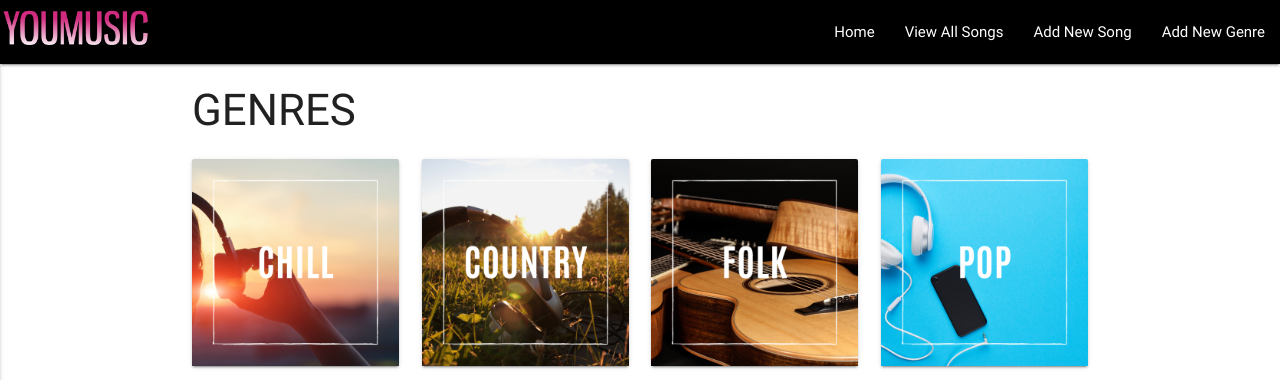
After one commit to aleesang/milestone-project-three, a Flask app: page /home in a window 1280 px wide. The commit adds this page. Shown: the top 380 px of the page. Run offline with Flask 2, Linux system fonts and the light colour scheme; some libraries are stand-ins or nearby versions.

Commit message:
updated all temolates

```diff
--- a/app.py
+++ b/app.py
@@ -11,22 +11,21 @@ mongo = PyMongo(app)
 
 
 @app.route('/')
-@app.route('/get_genres')
-def get_genres():
-    return render_template('genres.html')
+@app.route('/home')
+def home():
+    return render_template('home.html')
 
 
-@app.route('/get_country')
-def get_country():
-    return render_template('country.html',
-                           country=mongo.db.genre.find({"genre_name":"Country"}))
+@app.route('/all_genres')
+def all_genres():
+    return render_template('allgenres.html', genres=mongo.db.genre.find())
 
 
 @app.route('/insert_genre', methods=['POST'])
 def insert_genre():
     genre_doc = {'genre_name': request.form.get('genre_name')}
     mongo.db.genre.insert_one(genre_doc)
-    return redirect(url_for('get_genres'))
+    return redirect(url_for('home'))
 
 
 @app.route('/add_genre')
@@ -46,13 +45,19 @@ def update_genre(genre_id):
         {'_id': ObjectId(genre_id)},
         {'genre_name': request.form.get('genre_name'),
         'genre_image':request.form.get('genre_image'),})
-    return redirect(url_for('get_genres'))
+    return redirect(url_for('home'))
 
 
 @app.route('/delete_genre/<genre_id>')
 def delete_genre(genre_id):
     mongo.db.genre.remove({'_id': ObjectId(genre_id)})
-    return redirect(url_for('get_genres'))
+    return redirect(url_for('home'))
+
+
+@app.route('/get_country')
+def get_country():
+    return render_template('country.html',
+                           country=mongo.db.genre.find({"genre_name":"Country"}))
 
 
 @app.route('/get_songs')
--- a/templates/base.html
+++ b/templates/base.html
@@ -14,16 +14,16 @@
   <div class="navbar-fixed">
         <nav>
             <div class="nav-wrapper">
-                <a href="{{url_for('get_genres')}}" class="brand-logo"><img src="static/images/YouMusicLogo.png" height="60" alt=""></a>
+                <a href="{{url_for('home')}}" class="brand-logo"><img src="static/images/YouMusicLogo.png" height="60" alt=""></a>
                 <a href="#" data-activates="mobile-demo" class="button-collapse"><i class="material-icons">menu</i></a>
                 <ul id="nav-mobile" class="right hide-on-med-and-down">
-                    <li><a href="{{url_for('get_genres')}}">Home</a></li>
+                    <li><a href="{{url_for('home')}}">Home</a></li>
                     <li><a href="{{url_for('get_songs')}}">View All Songs</a></li>
                     <li><a href="{{url_for('add_song')}}">Add New Song</a></li>
                     <li><a href="{{url_for('add_genre')}}">Add New Genre</a></li>
                 </ul>
                 <ul class="side-nav" id="mobile-demo">
-                    <li><a href="{{url_for('get_genres')}}">Home</a></li>
+                    <li><a href="{{url_for('home')}}">Home</a></li>
                     <li><a href="{{url_for('get_songs')}}">View All Songs</a></li>
                     <li><a href="{{url_for('add_song')}}">Add New Song</a></li>
                     <li><a href="{{url_for('add_genre')}}">Add New Genre</a></li>
--- a/templates/editgenre.html
+++ b/templates/editgenre.html
@@ -21,7 +21,7 @@
             <button class="btn waves-effect waves-light" type="submit" name="action">Save Changes
                 <i class="material-icons right">playlist_add</i>
              </button>
-            <a href="{{ url_for('get_genres') }}" class="waves-effect waves-light btn grey">
+            <a href="{{ url_for('home') }}" class="waves-effect waves-light btn grey">
                 <i class="material-icons right">cancel</i>Cancel
             </a>
         </div>
--- /dev/null
+++ b/templates/home.html
@@ -0,0 +1,70 @@
+{% extends 'base.html'%} {% block content %}
+
+<div class="col s12">
+    <h3 class="h-style">Genres</h3>
+</div>
+
+
+<div class="row">
+    <div class="col s3">
+      <div class="card">
+        <div class="card-image">
+         <img src="/static/images/Chill.png">
+        </div>
+      </div>
+    </div>
+     <div class="col s3">
+      <div class="card">
+        <div class="card-image">
+           <a href="{{url_for('get_country')}}"><img src="/static/images/Country.png"></a>
+        </div>
+      </div>
+    </div>
+    <div class="col s3">
+      <div class="card">
+        <div class="card-image">
+          <img src="/static/images/Folk.png">
+        </div>
+      </div>
+    </div>
+    <div class="col s3">
+      <div class="card">
+        <div class="card-image">
+          <img src="/static/images/Pop.png">
+        </div>
+      </div>
+    </div>
+</div>
+<div class="row">
+    <div class="col s3">
+      <div class="card">
+        <div class="card-image">
+          <img src="/static/images/Rock.png">
+        </div>
+      </div>
+    </div>
+     <div class="col s3">
+      <div class="card">
+        <div class="card-image">
+          <img src="/static/images/Reggae.png">
+        </div>
+      </div>
+    </div>
+    <div class="col s3">
+      <div class="card">
+        <div class="card-image">
+          <img src="/static/images/Urban.png">
+        </div>
+      </div>
+    </div>
+    <div class="col s3">
+      <div class="card">
+        <div class="card-image">
+          <img src="/static/images/Other.png">
+        </div>
+      </div>
+    </div>
+</div>
+
+
+{% endblock %}
```
Also changed, not shown: templates/country.html (+7 -4 lines), templates/allgenres.html (renamed from templates/genres.html).
